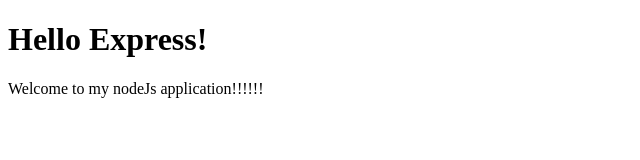
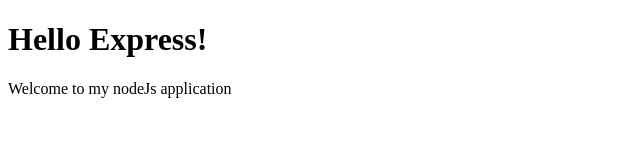
Before and after one commit to cperoni/web-server, a website: page public/index.html in a window 1280 px wide. Shown: the full height of the page, 0-640 px from the left. Drawn offline with Linux system fonts and the light colour scheme.

Commit message:
update index

```diff
--- a/public/index.html
+++ b/public/index.html
@@ -8,7 +8,7 @@
 
 <body>
     <h1>Hello Express!</h1>
-    <p>Welcome to my nodeJs application!!!!!!</p>
+    <p>Welcome to my nodeJs application</p>
 </body>
 
 </html>
```
